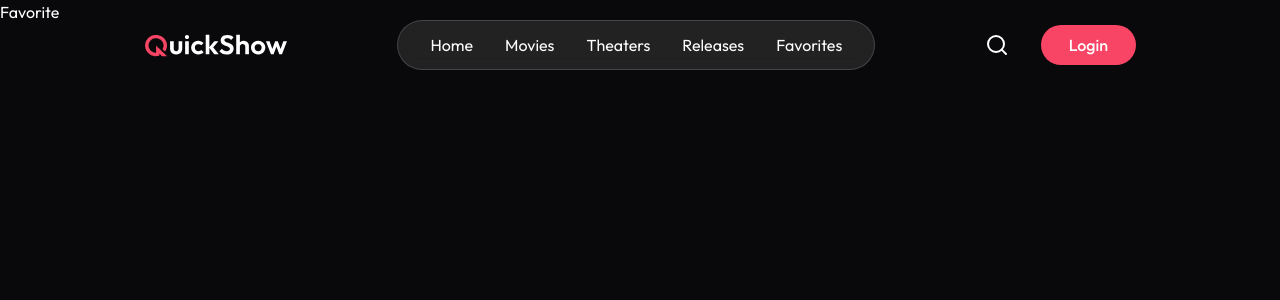
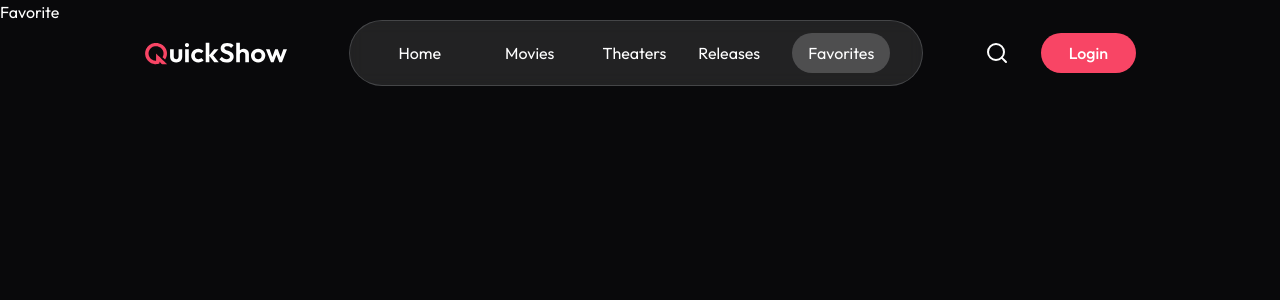
Before and after one commit to Sebastian906/Quickshow-FullStack, a React (Vite) app in the folder client/: page /favorites in a window 1280 px wide. Shown: the top 300 px of the page. Built offline with nearby package versions, Linux system fonts and the light colour scheme.

Commit message:
Se aplica efecto dependiendo de la pestaña que se haya dado click

```diff
--- a/client/src/components/Navbar.jsx
+++ b/client/src/components/Navbar.jsx
@@ -1,21 +1,59 @@
-import { Link } from 'react-router-dom'
+import { Link, useLocation } from 'react-router-dom'
 import { assets } from '../assets/assets'
 import { MenuIcon, SearchIcon, XIcon } from 'lucide-react'
+import { useState } from 'react'
 
 const Navbar = () => {
+
+    const [isOpen, setIsOpen] = useState(false)
+    const location = useLocation();
+
     return (
         <div className='fixed top-0 left-0 z-50 w-full flex items-center justify-between px-6 md:px-16 lg:px-36 py-5'>
             <Link to='/' className='max-md:flex-1'>
                 <img src={assets.logo} alt='' className='w-36 h-auto' />
             </Link>
 
-            <div className='max-md:absolute max-md:top-0 max-md:left-0 max-md:font-medium max-md:text-lg z-50 flex flex-col md:flex-row items-center max-md:justify-center gap-8 min-md:px-8 py-3 max-md:h-screen min-md:rounded-full backdrop-blur bg-black/70 md:bg-white/10 md:border border-gray-300/20 overflow-hidden transition-[width] duration-300'>
-                <XIcon className='md:hidden absolute top-6 right-6 w-6 h-6 cursor-pointer' />
-                <Link to='/'>Home</Link>
-                <Link to='/movies'>Movies</Link>
-                <Link to='/'>Theaters</Link>
-                <Link to='/'>Releases</Link>
-                <Link to='/favorites'>Favorites</Link>
+            <div className={`max-md:absolute max-md:top-0 max-md:left-0 max-md:font-medium max-md:text-lg z-50 flex flex-col md:flex-row items-center max-md:justify-center gap-8 min-md:px-8 py-3 max-md:h-screen min-md:rounded-full backdrop-blur bg-black/70 md:bg-white/10 md:border border-gray-300/20 overflow-hidden transition-[width] duration-300 ${isOpen ? 'max-md:w-full' : 'max-md:w-0'}`}>
+                <XIcon
+                    className='md:hidden absolute top-6 right-6 w-6 h-6 cursor-pointer'
+                    onClick={() => setIsOpen(!isOpen)}
+                />
+                <Link
+                    onClick={() => {scrollTo(0,0), setIsOpen(false)}}
+                    to='/'
+                    className={`px-4 py-2 rounded-full transition-colors ${location.pathname === '/' ? 'bg-white/20' : 'hover:bg-white/10'}`}
+                >
+                    Home
+                </Link>
+                <Link
+                    onClick={() => {scrollTo(0,0), setIsOpen(false)}}
+                    to='/movies'
+                    className={`px-4 py-2 rounded-full transition-colors ${location.pathname === '/movies' ? 'bg-white/20' : 'hover:bg-white/10'}`}
+                >
+                    Movies
+                </Link>
+                <Link
+                    onClick={() => {scrollTo(0,0), setIsOpen(false)}}
+                    to='/'
+                    // className={`px-4 py-2 rounded-full transition-colors ${location.pathname === '/theaters' ? 'bg-white/20' : 'hover:bg-white/10'}`}
+                >
+                    Theaters
+                </Link>
+                <Link
+                    onClick={() => {scrollTo(0,0), setIsOpen(false)}}
+                    to='/'
+                    // className={`px-4 py-2 rounded-full transition-colors ${location.pathname === '/releases' ? 'bg-white/20' : 'hover:bg-white/10'}`}
+                >
+                    Releases
+                </Link>
+                <Link
+                    onClick={() => {scrollTo(0,0), setIsOpen(false)}}
+                    to='/favorites'
+                    className={`px-4 py-2 rounded-full transition-colors ${location.pathname === '/favorites' ? 'bg-white/20' : 'hover:bg-white/10'}`}
+                >
+                    Favorites
+                </Link>
             </div>
 
             <div className='flex items-center gap-8'>
@@ -23,7 +61,7 @@ const Navbar = () => {
                 <button className='px-4 py-1 sm:px-7 sm:py-2 bg-primary hover:bg-primary-dull transition rounded-full font-medium cursor-pointer'>Login</button>
             </div>
 
-            <MenuIcon className='max-md:ml-4 md:hidden w-8 h-8 cursor-pointer' />
+            <MenuIcon className='max-md:ml-4 md:hidden w-8 h-8 cursor-pointer' onClick={() => setIsOpen(!isOpen)} />
         </div>
     )
 }
```
